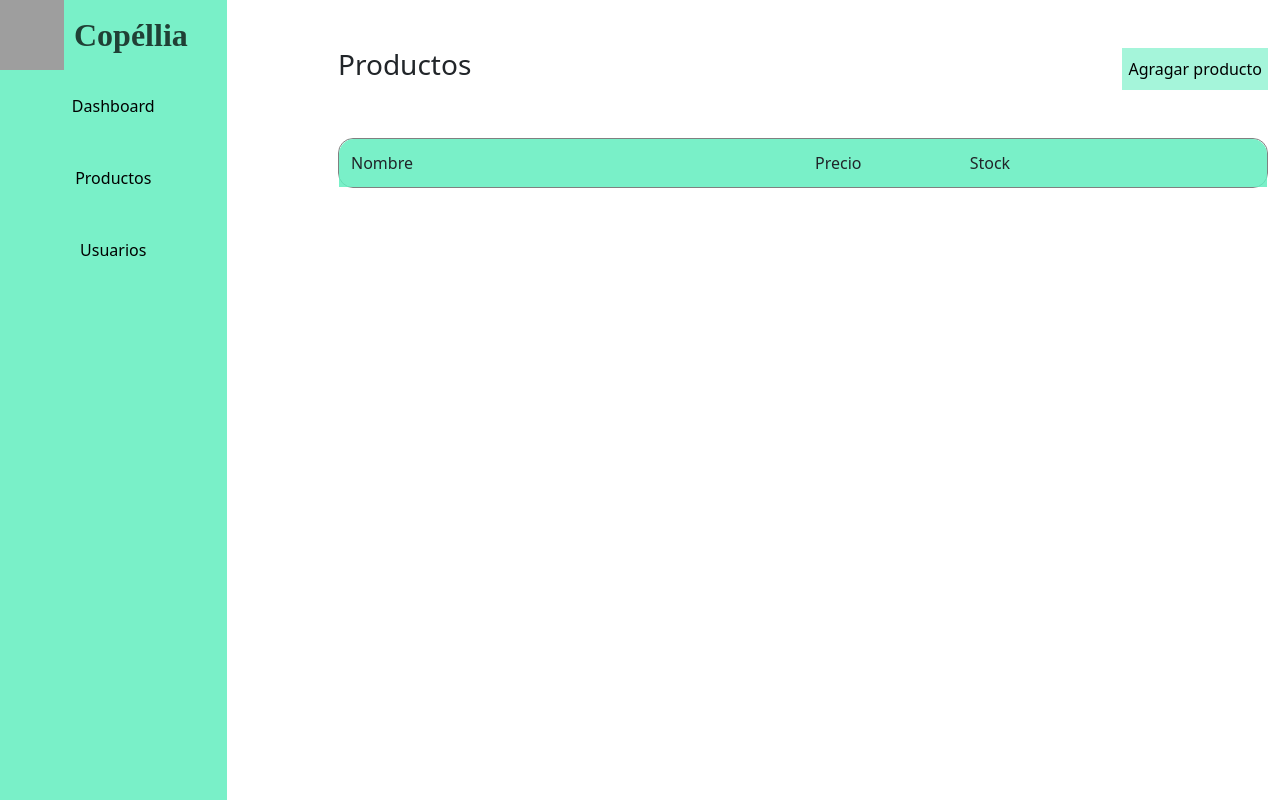
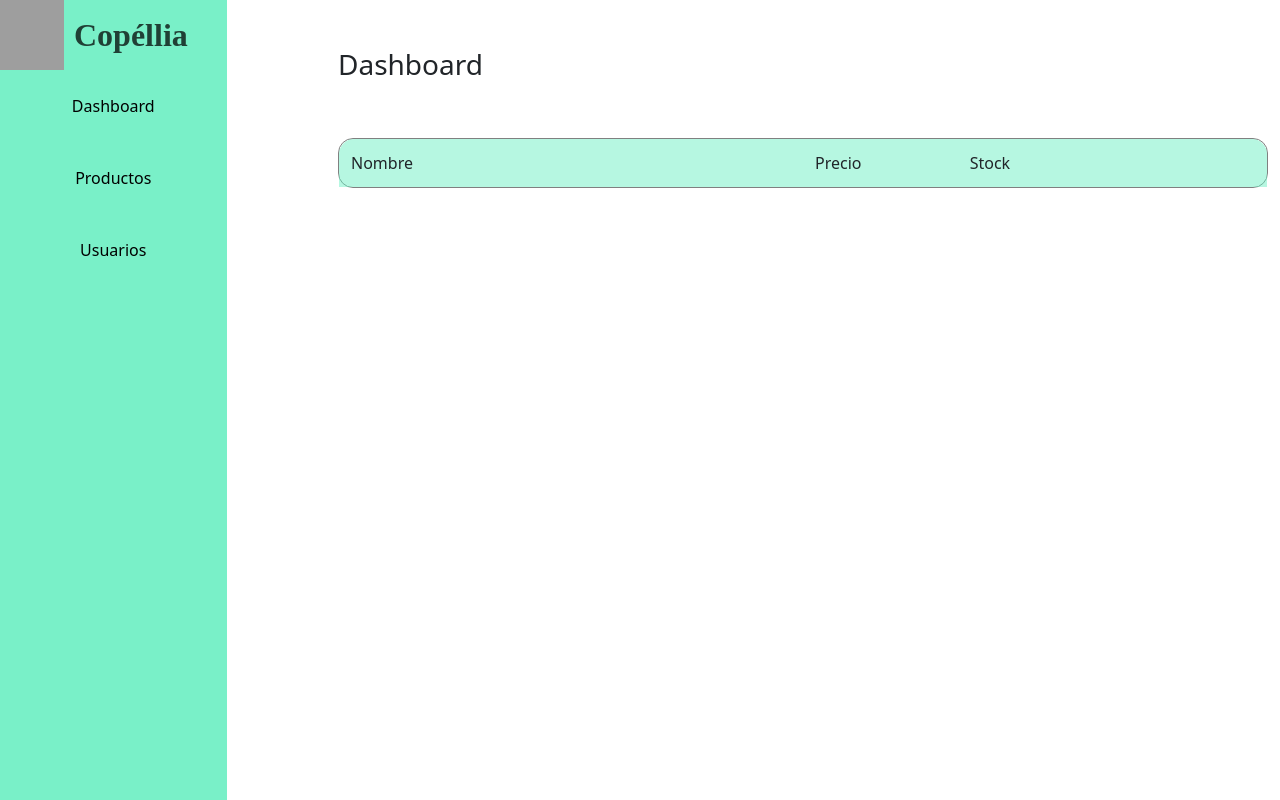
Before and after one commit to DemianVille/ProyectoFinDeAnio-Front-End-Admin, a React (Vite) app: page /admin in a window 1280 px wide. Built offline with nearby package versions, Linux system fonts and the light colour scheme; grey boxes are pictures that could not be loaded; a web font is replaced by a local one.

Commit message:
cambio chiquito

```diff
--- a/src/App.css
+++ b/src/App.css
@@ -52,16 +52,21 @@
 /* Error 404 - Botones */
 
 .backToHomePage:hover,
-.adminBtns:hover,
-.botonesVarios:hover {
+.adminBtns:hover {
   color: black;
   background-color: rgba(114, 221, 185, 0.568);
 }
 
+.botonesVarios:hover {
+  text-decoration: underline;
+}
+
 .backToHomePage,
 .botonesVarios {
-  color: black;
-  background-color: rgba(97, 238, 191, 0.568);
+  color: rgba(114, 221, 185, 1);
+  background-color: rgba(97, 238, 191, 0);
+  /* color: black;
+  background-color: rgba(97, 238, 191, 0.568); */
   border-radius: 0;
   border: none;
 }
@@ -75,7 +80,7 @@
 /* Products page */
 
 .infoRow {
-  background-color: rgba(97, 238, 191, 0.849);
+  background-color: rgba(97, 238, 191, 0.461);
   height: 100%;
   padding: 12px 0;
   border-radius: 15px 15px 0 0;
--- a/src/pages/Dashboard.jsx
+++ b/src/pages/Dashboard.jsx
@@ -15,8 +15,7 @@ export default function Dashboard() {
         <Col xs={9}>
           <Container fluid>
             <div className="d-flex justify-content-between my-5">
-              <h3>Productos</h3>
-              <button className="botonesVarios">Agragar producto</button>
+              <h3>Dashboard</h3>
             </div>
             <div className="productsTable">
               <Row className="infoRow">
--- a/src/pages/Products.jsx
+++ b/src/pages/Products.jsx
@@ -39,7 +39,7 @@ export default function Products() {
           <Container fluid>
             <div className="d-flex justify-content-between my-5">
               <h3>Productos</h3>
-              <button className="botonesVarios">Agragar producto</button>
+              <button className="botonAgregar">Agregar producto</button>
             </div>
             <div className="productsTable">
               <Row className="infoRow">
--- a/src/pages/Users.jsx
+++ b/src/pages/Users.jsx
@@ -15,8 +15,8 @@ export default function Users() {
         <Col xs={9}>
           <Container fluid>
             <div className="d-flex justify-content-between my-5">
-              <h3>Productos</h3>
-              <button>Agragar producto</button>
+              <h3>Usuarios</h3>
+              <button className="botonAgregar">Agragar Usuario</button>
             </div>
             <div className="productsTable">
               <Row className="infoRow">
@@ -25,9 +25,9 @@ export default function Users() {
                 <Col xs={2}>Stock</Col>
                 <Col xs={2}></Col>
               </Row>
-              {products.map((product) => {
+              {/* {products.map((product) => {
                 return <div></div>;
-              })}
+              })} */}
             </div>
           </Container>
         </Col>
```
